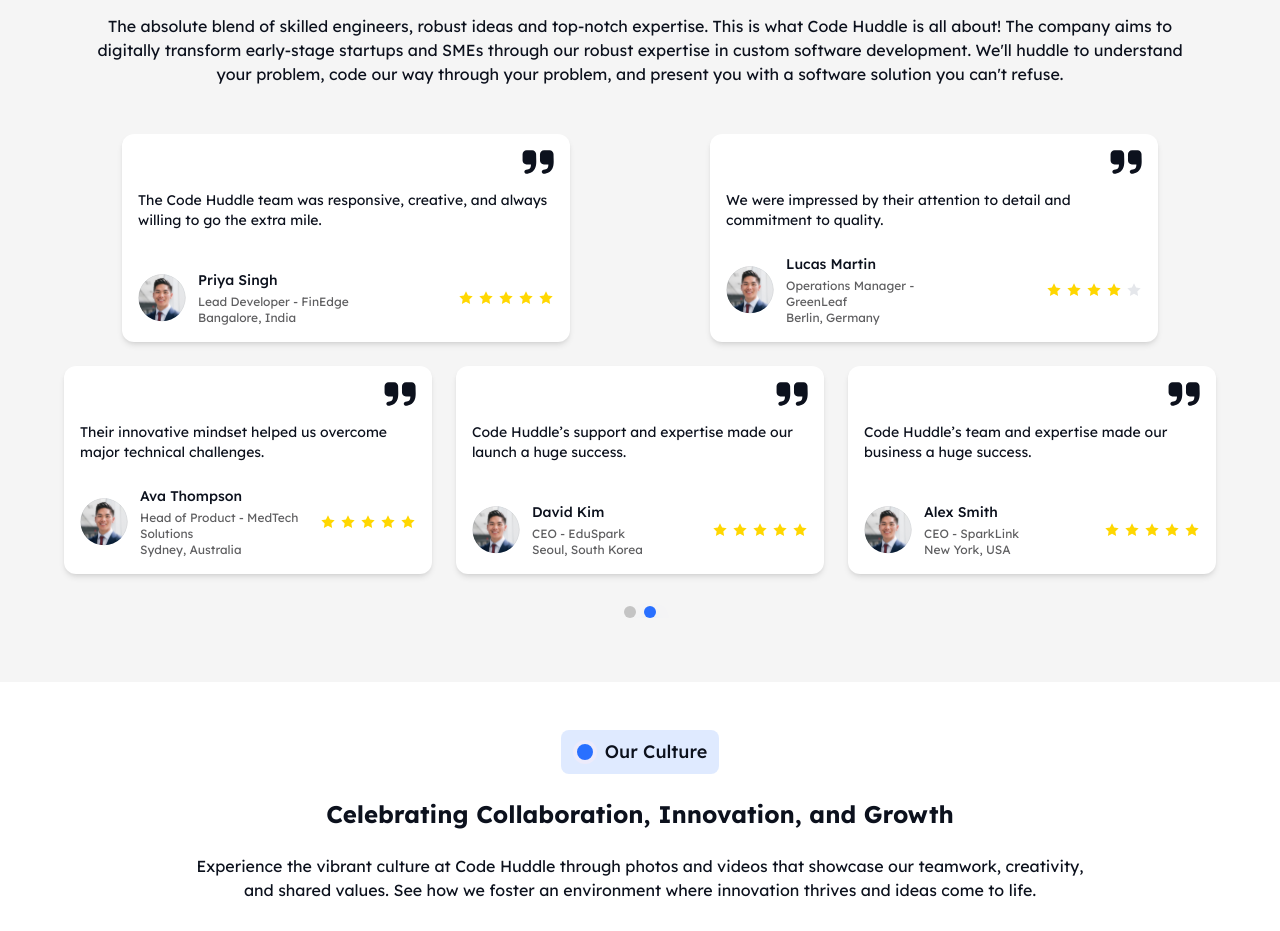
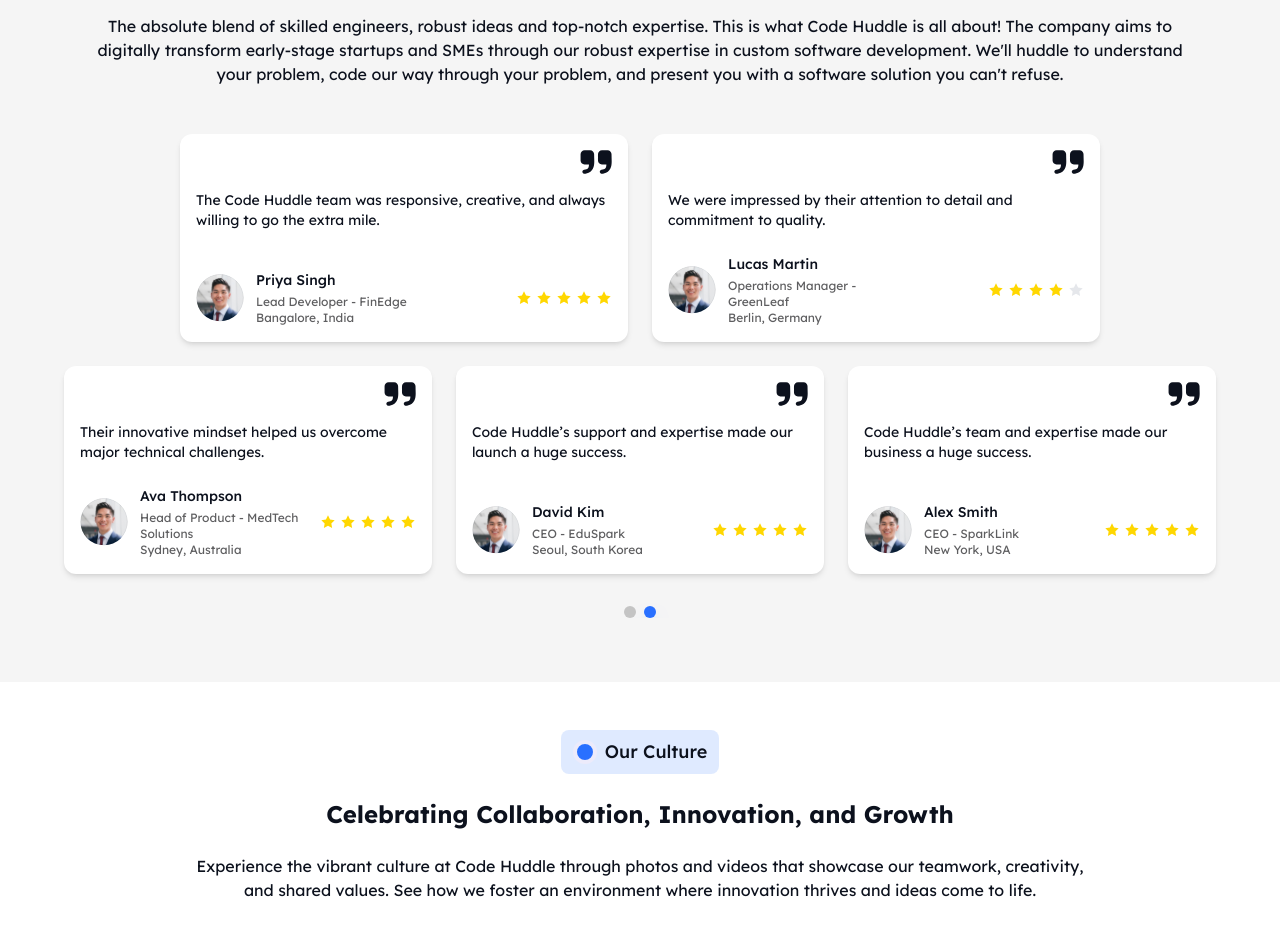
Before and after one commit to KaShiekzmi/Code-Huddle-Web-App, a Next.js app: page / in a window 1280 px wide. Shown: the part 4080-5011 px from the top of the page. Built offline with nearby package versions, Linux system fonts and the light colour scheme; a web font is replaced by a local one.

Commit message:
Add mobile swipe functionality to carousel and reduce gap between testimonial cards

```diff
--- a/components/landing/Testimonials.tsx
+++ b/components/landing/Testimonials.tsx
@@ -82,13 +82,12 @@ const Testimonials = () => {
         <div className="px-4 sm:px-8 md:px-16">
           <div
             className={`
-              grid
               ${
                 itemsPerSlide === 1
-                 ? "grid-cols-1"
+                  ? "grid grid-cols-1"
                   : itemsPerSlide === 2
-                 ? "grid-cols-1 lg:grid-cols-2"
-                 : "grid-cols-1 lg:grid-cols-6 lg:grid-rows-2"
+                  ? "grid grid-cols-1 lg:grid-cols-2"
+                  : "flex flex-col gap-4 sm:gap-6"
               }
               gap-4 sm:gap-6
               transition-all duration-600 ease-in-out
@@ -99,19 +98,21 @@ const Testimonials = () => {
               }
             `}
           >
-            {getCurrentSlideItems().map((testimonial, index) => (
+            {itemsPerSlide === 5 ? (
+              <>
+                <div className="flex justify-center gap-4 sm:gap-6">
+                  {getCurrentSlideItems()
+                    .slice(0, 2)
+                    .map((testimonial, index) => (
                       <div
                         key={`${currentIndex}-${index}`}
                         className={`
-                  transition-all duration-600 ease-in-out mx-auto
+                        transition-all duration-600 ease-in-out
                         ${
                           isTransitioning
                             ? "opacity-0 translate-x-16"
                             : "opacity-100 translate-x-0"
                         }
-                  ${itemsPerSlide === 1 ? "w-full flex justify-center" : ""}
-                  ${itemsPerSlide === 5 && index < 2 ? "lg:col-span-3" : ""}
-                  ${itemsPerSlide === 5 && index >= 2 ? "lg:col-span-2" : ""}
                         ${getDelayClass(index)}
                       `}
                       >
@@ -125,6 +126,61 @@ const Testimonials = () => {
                         />
                       </div>
                     ))}
+                </div>
+                <div className="flex justify-center gap-4 sm:gap-6">
+                  {getCurrentSlideItems()
+                    .slice(2, 5)
+                    .map((testimonial, index) => (
+                      <div
+                        key={`${currentIndex}-${index + 2}`}
+                        className={`
+                        transition-all duration-600 ease-in-out
+                        ${
+                          isTransitioning
+                            ? "opacity-0 translate-x-16"
+                            : "opacity-100 translate-x-0"
+                        }
+                        ${getDelayClass(index + 2)}
+                      `}
+                      >
+                        <TestimonialCard
+                          quote={testimonial.quote}
+                          name={testimonial.name}
+                          title={testimonial.title}
+                          location={testimonial.location}
+                          avatarSrc={testimonial.avatarSrc}
+                          stars={testimonial.stars}
+                        />
+                      </div>
+                    ))}
+                </div>
+              </>
+            ) : (
+              getCurrentSlideItems().map((testimonial, index) => (
+                <div
+                  key={`${currentIndex}-${index}`}
+                  className={`
+                    transition-all duration-600 ease-in-out mx-auto
+                    ${
+                      isTransitioning
+                        ? "opacity-0 translate-x-16"
+                        : "opacity-100 translate-x-0"
+                    }
+                    ${itemsPerSlide === 1 ? "w-full flex justify-center" : ""}
+                    ${getDelayClass(index)}
+                  `}
+                >
+                  <TestimonialCard
+                    quote={testimonial.quote}
+                    name={testimonial.name}
+                    title={testimonial.title}
+                    location={testimonial.location}
+                    avatarSrc={testimonial.avatarSrc}
+                    stars={testimonial.stars}
+                  />
+                </div>
+              ))
+            )}
           </div>
         </div>
 
```
Lines whose indentation alone changed are shown as unchanged.
